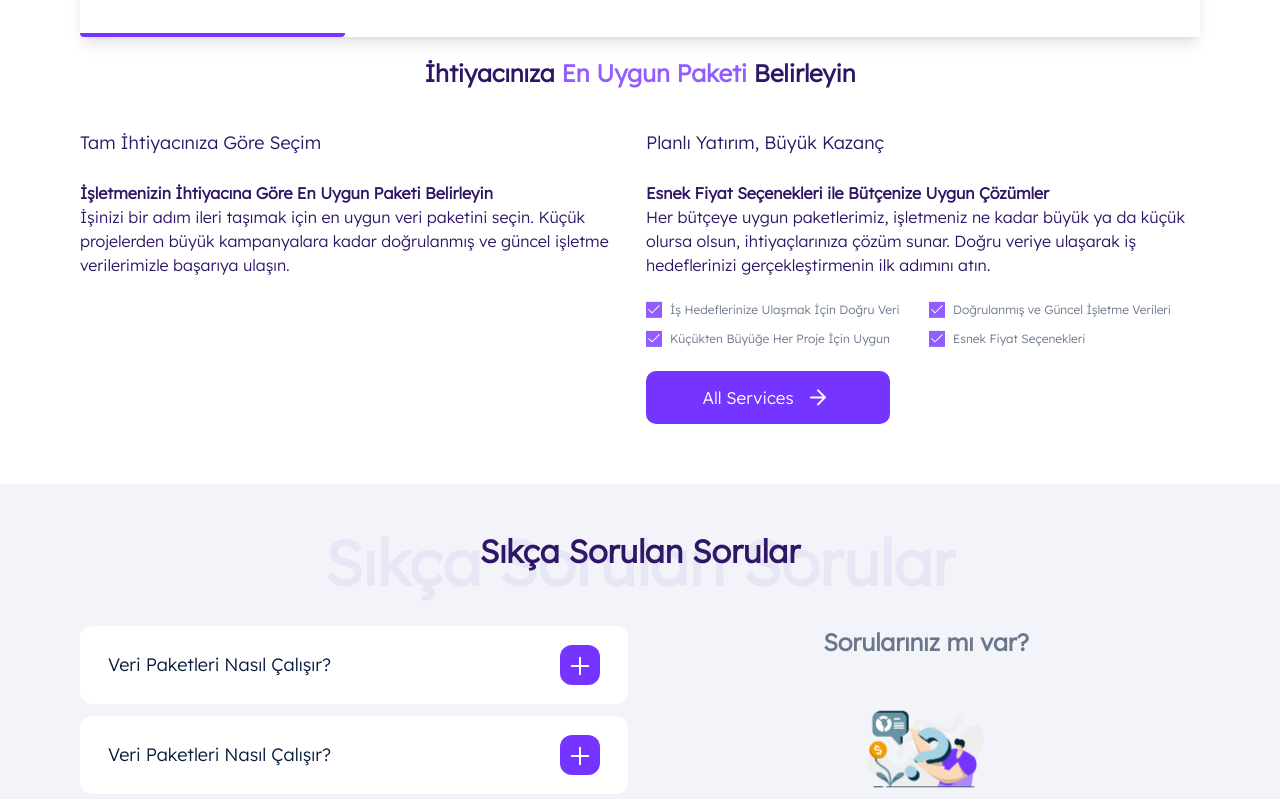
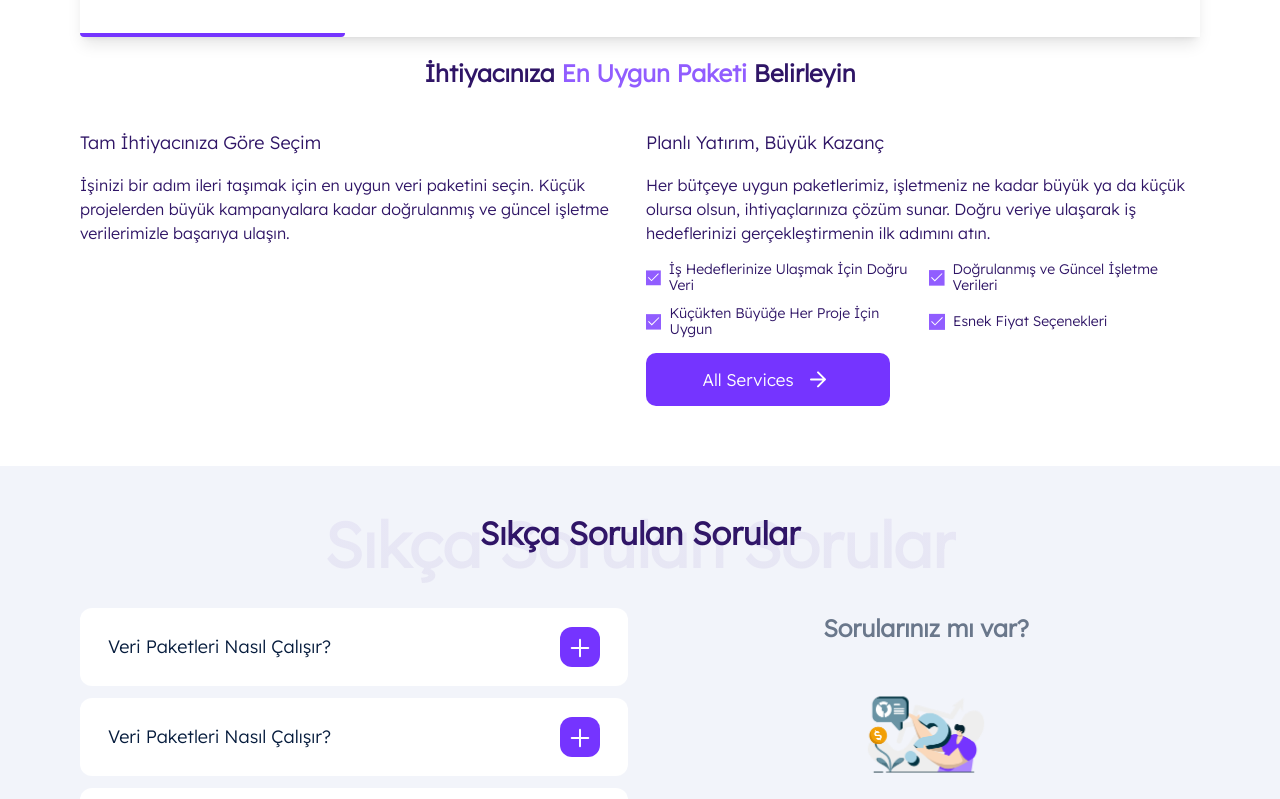
Before and after one commit to Medyanes-360/big-data-sale, a Next.js app: page / in a window 1280 px wide. Shown: the part 2581-3380 px from the top of the page. Built offline with nearby package versions, Linux system fonts and the light colour scheme.

Commit message:
text update

```diff
--- a/components/home/howItWorks/paketBoxContainer/chooseDataContent/index.jsx
+++ b/components/home/howItWorks/paketBoxContainer/chooseDataContent/index.jsx
@@ -27,27 +27,21 @@ const ChooseDataContent = () => {
         Belirleyin
       </h4>
       <div className="grid gap-6 md:gap-3 lg:grid-cols-2">
-        <div className="flex flex-col gap-y-6">
+        <div className="flex flex-col gap-y-4">
           <h1 className="text-tertiary-800 	 font-lexend font-medium  text-lg">
             Tam İhtiyacınıza Göre Seçim
           </h1>
           <article className="font-normal font-Inter text-base text-tertiary-800">
-            <b className="block font-bold">
-              İşletmenizin İhtiyacına Göre En Uygun Paketi Belirleyin
-            </b>
             İşinizi bir adım ileri taşımak için en uygun veri paketini seçin.
             Küçük projelerden büyük kampanyalara kadar doğrulanmış ve güncel
             işletme verilerimizle başarıya ulaşın.
           </article>
         </div>
-        <div className="flex flex-col gap-y-6">
+        <div className="flex flex-col gap-y-4">
           <h1 className="text-tertiary-800 font-lexend font-medium text-lg">
             Planlı Yatırım, Büyük Kazanç
           </h1>
           <article className="font-normal font-Inter text-base text-tertiary-800">
-            <b className="block font-bold">
-              Esnek Fiyat Seçenekleri ile Bütçenize Uygun Çözümler
-            </b>
             Her bütçeye uygun paketlerimiz, işletmeniz ne kadar büyük ya da
             küçük olursa olsun, ihtiyaçlarınıza çözüm sunar. Doğru veriye
             ulaşarak iş hedeflerinizi gerçekleştirmenin ilk adımını atın.
@@ -57,7 +51,7 @@ const ChooseDataContent = () => {
               return (
                 <li
                   key={index}
-                  className="flex items-center gap-x-2 text-raven-700 text-[12px] leading-4"
+                  className="flex items-center gap-x-2 text-tertiary-800 text-sm leading-4"
                 >
                   <Icons.CheckTertioary /> {item.description}
                 </li>
--- a/components/home/questinAnswer/accardionArea/index.jsx
+++ b/components/home/questinAnswer/accardionArea/index.jsx
@@ -4,6 +4,36 @@ import Accardion from "./accardion";
 
 const AccardionArea = () => {
   const data = [
+    {
+      id: Math.random(10),
+      name: "Veri Paketleri Nasıl Çalışır?",
+      content: `Lorem ipsum dolor sit amet consectetur, adipisicing elit. Nihil, hic
+      porro! Fugit vitae corrupti, reiciendis rem iusto iste. Aut, quam
+      perspiciatis labore aspernatur consectetur veniam illo sunt officiis ipsum
+      rerum quidem laudantium eum vel minus odio. Sed voluptates sapiente
+      soluta, quasi ea quisquam! Ex, id! Quibusdam soluta dignissimos commodi
+      accusamus reiciendis reprehenderit officia quos, molestias mollitia! Fugit
+      corporis aspernatur accusantium repudiandae itaque esse, consequuntur ad
+      suscipit, doloribus nam architecto, ab odio. Praesentium hic nesciunt nam
+      at fugiat atque, est id officiis distinctio explicabo illum exercitationem
+      quas nobis, veritatis ullam porro. Doloremque eligendi quos consequatur
+      quaerat tenetur amet nulla sapiente iusto.`,
+    },
+    {
+      id: Math.random(10),
+      name: "Veri Paketleri Nasıl Çalışır?",
+      content: `Lorem ipsum dolor sit amet consectetur, adipisicing elit. Nihil, hic
+      porro! Fugit vitae corrupti, reiciendis rem iusto iste. Aut, quam
+      perspiciatis labore aspernatur consectetur veniam illo sunt officiis ipsum
+      rerum quidem laudantium eum vel minus odio. Sed voluptates sapiente
+      soluta, quasi ea quisquam! Ex, id! Quibusdam soluta dignissimos commodi
+      accusamus reiciendis reprehenderit officia quos, molestias mollitia! Fugit
+      corporis aspernatur accusantium repudiandae itaque esse, consequuntur ad
+      suscipit, doloribus nam architecto, ab odio. Praesentium hic nesciunt nam
+      at fugiat atque, est id officiis distinctio explicabo illum exercitationem
+      quas nobis, veritatis ullam porro. Doloremque eligendi quos consequatur
+      quaerat tenetur amet nulla sapiente iusto.`,
+    },
     {
       id: Math.random(10),
       name: "Veri Paketleri Nasıl Çalışır?",
```
